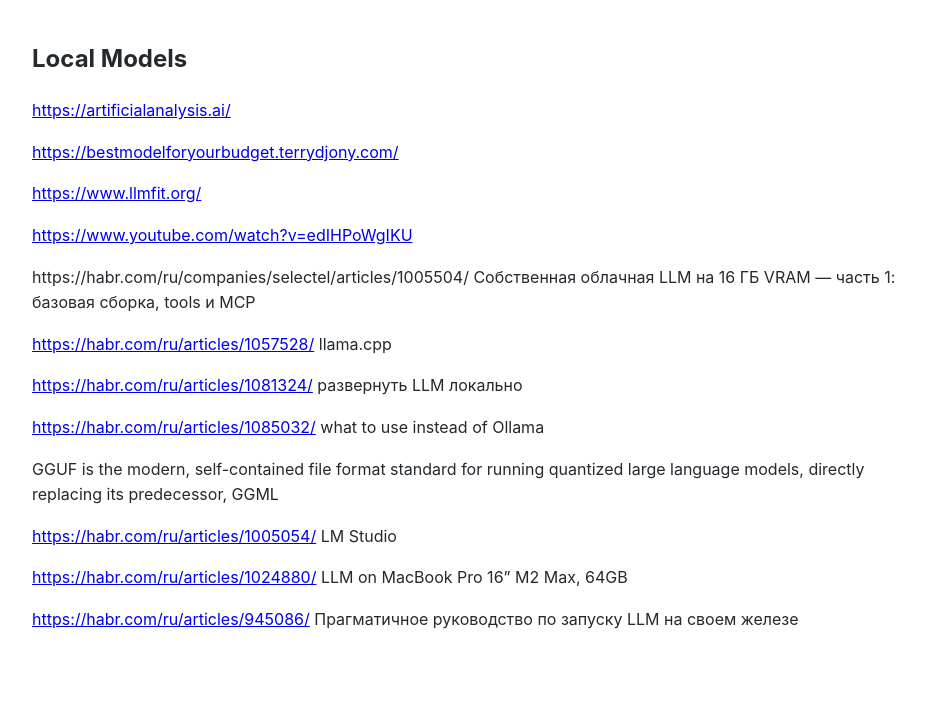
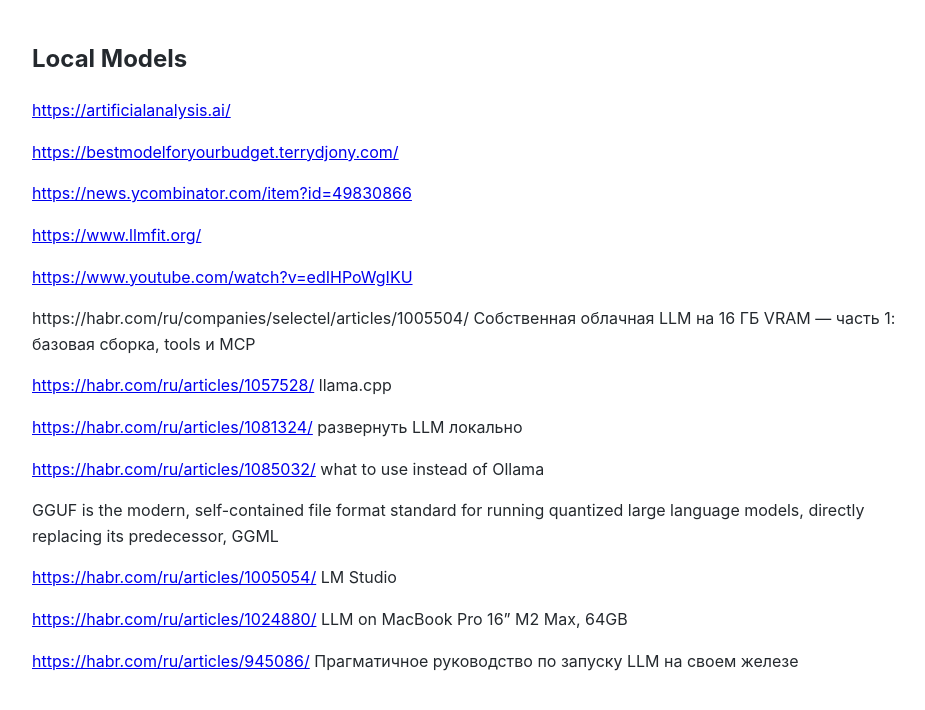
Before and after one commit to Michael-Lubinsky/michael-lubinsky.github.com, a Jekyll site: the page built from ml/local_llm.md, in a window 1280 px wide. Shown: the top 710 px of the page, without its empty margins (158-1083 px from the left). Built offline with Jekyll 4.4.1, drawn with Linux system fonts in a browser that asks for light colours; our own code applies the rules of GitHub Pages for plain Markdown files.

Commit message:
Add more resource links in local_llm.md
Added additional links for resources related to local LLM.

```diff
--- a/ml/local_llm.md
+++ b/ml/local_llm.md
@@ -3,6 +3,8 @@
 <https://artificialanalysis.ai/>
 
 <https://bestmodelforyourbudget.terrydjony.com/>
+
+<https://news.ycombinator.com/item?id=49830866>
 
 <https://www.llmfit.org/>
 
```
